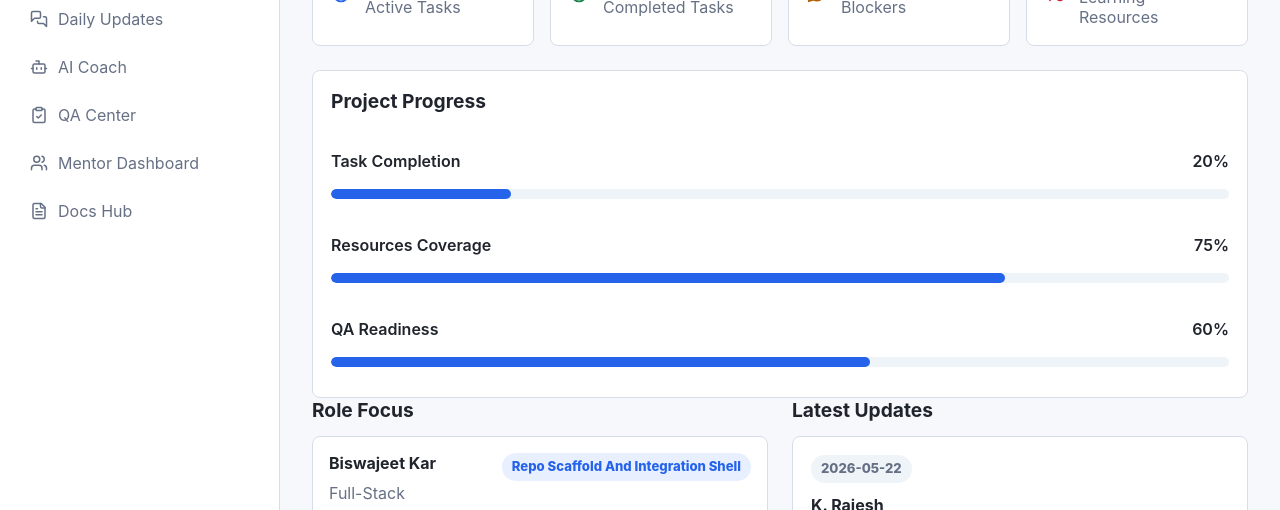
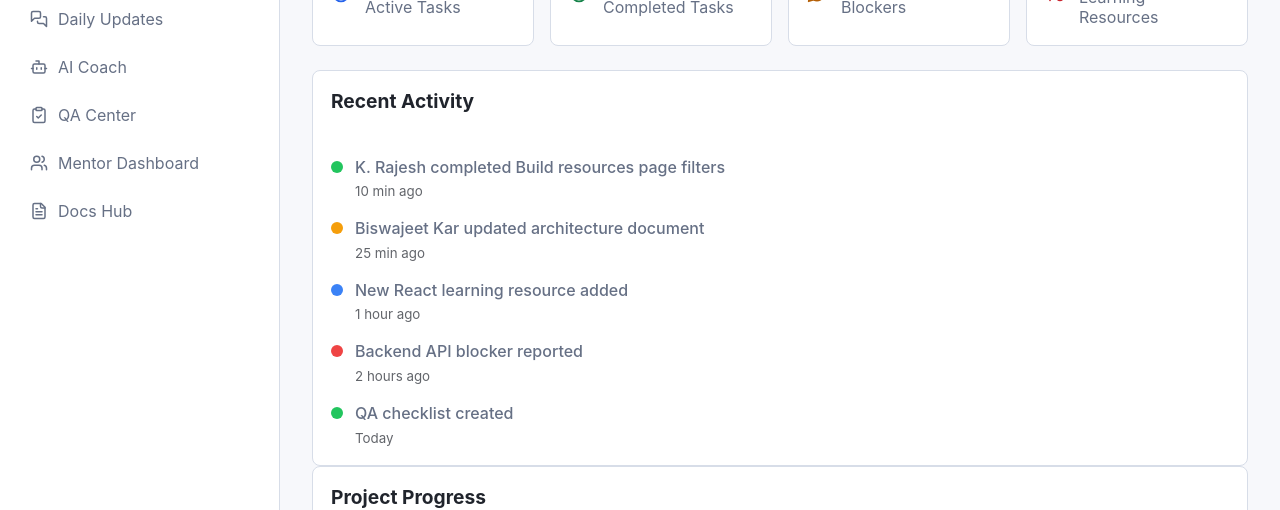
Before and after one commit to Hexmon/hexmon-skillbridge-internops, a React (Vite) app in the folder frontend/: page / in a window 1280 px wide. Both pictures are taken after a click on the button "Open dashboard". Shown: the part 290-800 px from the top of the page. Built offline with nearby package versions, Linux system fonts and the light colour scheme; no server answers.

Commit message:
Add dashboard activity timeline

```diff
--- a/frontend/src/pages/DashboardPage.tsx
+++ b/frontend/src/pages/DashboardPage.tsx
@@ -17,6 +17,33 @@ export function DashboardPage() {
 
   const resourceProgress = 75;
   const qaProgress = 60;
+  const activities = [
+    {
+      type: "success",
+      text: "K. Rajesh completed Build resources page filters",
+      time: "10 min ago",
+    },
+    {
+      type: "warning",
+      text: "Biswajeet Kar updated architecture document",
+      time: "25 min ago",
+    },
+    {
+      type: "info",
+      text: "New React learning resource added",
+      time: "1 hour ago",
+    },
+    {
+      type: "danger",
+      text: "Backend API blocker reported",
+      time: "2 hours ago",
+    },
+    {
+      type: "success",
+      text: "QA checklist created",
+      time: "Today",
+    },
+  ];
 
   return (
     <>
@@ -51,6 +78,26 @@ export function DashboardPage() {
           value={totalResources}
           tone="red"
         />
+      </section>
+
+      <section className="info-card">
+        <h2>Recent Activity</h2>
+
+        <div className="activity-timeline">
+          {activities.map((activity, index) => (
+            <div
+              key={index}
+              className={`activity-item ${activity.type}`}
+            >
+              <div className="activity-dot" />
+
+              <div className="activity-content">
+                <p>{activity.text}</p>
+                <small>{activity.time}</small>
+              </div>
+            </div>
+          ))}
+        </div>
       </section>
 
       <section className="info-card">
--- a/frontend/src/styles/global.css
+++ b/frontend/src/styles/global.css
@@ -795,3 +795,48 @@ select option {
   background: white;
   color: black;
 }
+
+.activity-timeline {
+  display: flex;
+  flex-direction: column;
+  gap: 16px;
+  margin-top: 16px;
+}
+
+.activity-item {
+  display: flex;
+  gap: 12px;
+  align-items: flex-start;
+}
+
+.activity-dot {
+  width: 12px;
+  height: 12px;
+  border-radius: 50%;
+  margin-top: 6px;
+}
+
+.activity-content p {
+  margin: 0;
+  font-weight: 500;
+}
+
+.activity-content small {
+  opacity: 0.7;
+}
+
+.activity-item.success .activity-dot {
+  background: #22c55e;
+}
+
+.activity-item.warning .activity-dot {
+  background: #f59e0b;
+}
+
+.activity-item.info .activity-dot {
+  background: #3b82f6;
+}
+
+.activity-item.danger .activity-dot {
+  background: #ef4444;
+}
```
